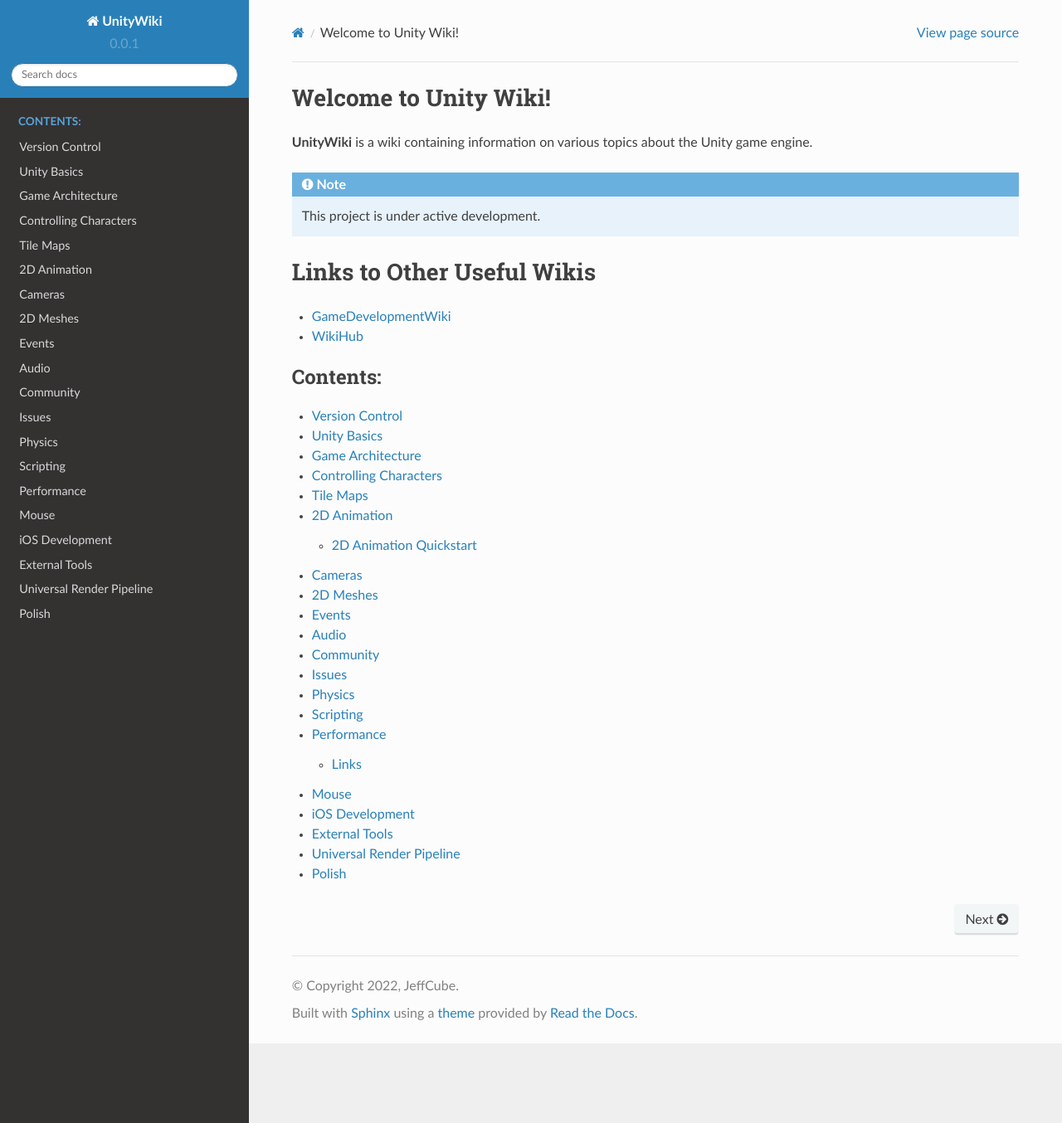
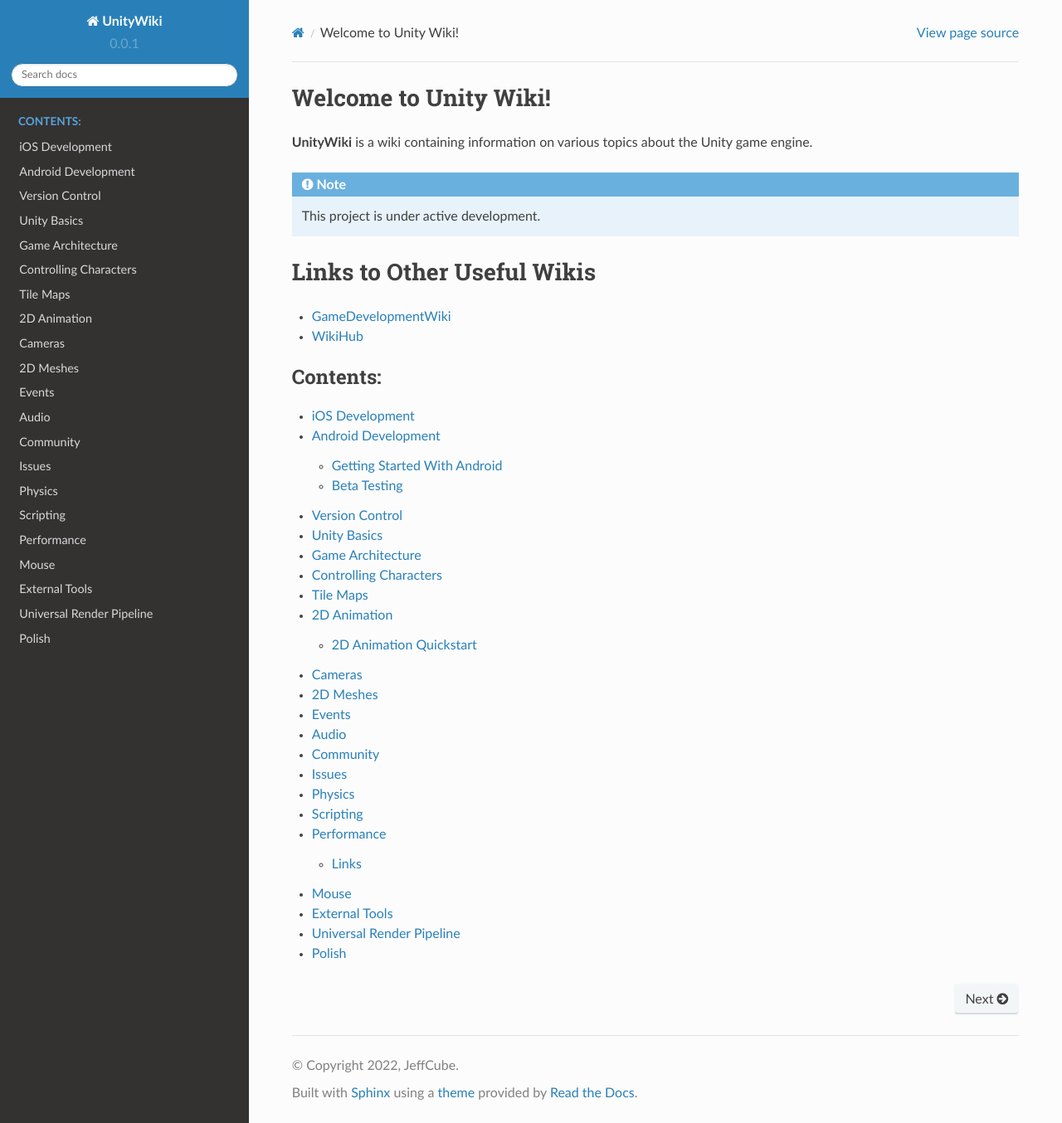
Before and after one commit to JeffCube99/UnityWiki, a Sphinx documentation site: the page built from docs/source/index.rst, in a window 1280 px wide and 1354 px high. Shown: the whole window at 83% size. Built offline with Sphinx 7.4.7 and the Read the Docs theme 2.0.0, drawn with Linux system fonts in a browser that asks for light colours.

Commit message:
* Updating sections on development

```diff
--- a/docs/source/android_development/getting_started.rst
+++ b/docs/source/android_development/getting_started.rst
@@ -1,6 +1,6 @@
-########################
-Getting Started With iOS
-########################
+############################
+Getting Started With Android
+############################
 
 **"I want to put a game on an Android phones. What is the first step?"**
 
--- a/docs/source/index.rst
+++ b/docs/source/index.rst
@@ -18,6 +18,8 @@
     :maxdepth: 2
     :caption: Contents:
 
+    ios_development/index.rst
+    android_development/index.rst
     version_control/index.rst
     basics/index.rst
     game_architecture/index.rst
```
Also changed, not shown: other parts of docs/source/index.rst (+0 -1 lines).
